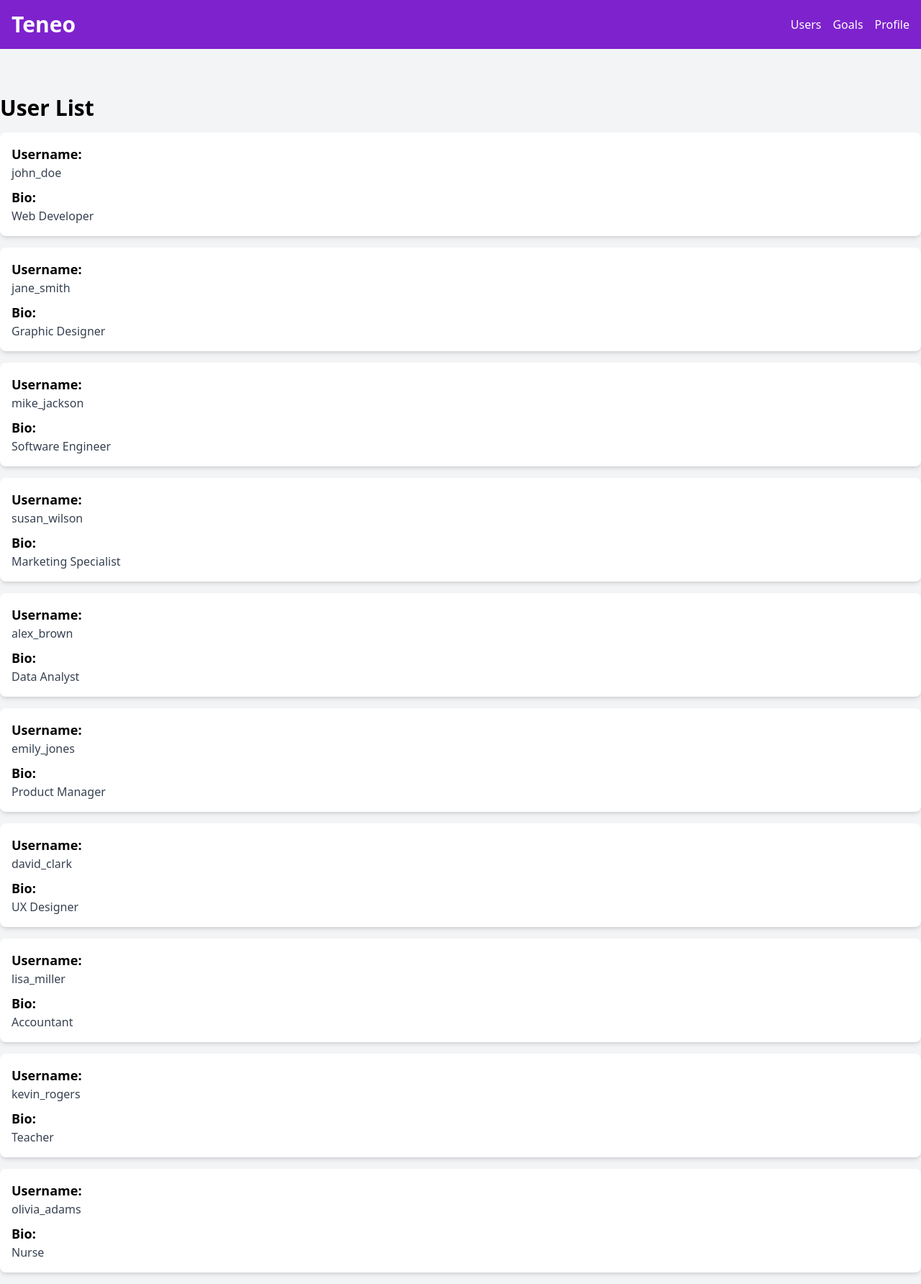
After one commit to georgelepsaya/teneo_dev, a FastAPI app: page /users in a window 1280 px wide. The commit adds this page. Shown: the whole page at 72% size. Run offline with FastAPI, Linux system fonts and the light colour scheme.

Commit message:
created pages

```diff
--- a/app/database.py
+++ b/app/database.py
@@ -1,6 +1,7 @@
 from sqlalchemy import create_engine
 from sqlalchemy.ext.declarative import declarative_base
 from sqlalchemy.orm import sessionmaker
+
 
 def get_db():
     db = SessionLocal()
@@ -8,6 +9,7 @@ def get_db():
         yield db
     finally:
         db.close()
+
 
 SQLALCHEMY_DATABASE_URL = "sqlite:///./sql_app.db"
 
--- a/app/main.py
+++ b/app/main.py
@@ -20,6 +20,6 @@ async def root(request: Request):
 
 @app.get("/users")
 async def users(request: Request, db: Session = Depends(get_db)):
-    users = db.query(models.User).all()
-    context = {"request": request, "users": users}
+    all_users = db.query(models.User).all()
+    context = {"request": request, "users": all_users}
     return templates.TemplateResponse("users.html", context)
--- a/app/static/css/output.css
+++ b/app/static/css/output.css
@@ -615,6 +615,10 @@ video {
   margin-bottom: 2rem;
 }
 
+.block {
+  display: block;
+}
+
 .flex {
   display: flex;
 }
@@ -825,6 +829,12 @@ video {
   box-shadow: var(--tw-ring-offset-shadow, 0 0 #0000), var(--tw-ring-shadow, 0 0 #0000), var(--tw-shadow);
 }
 
+.shadow-md {
+  --tw-shadow: 0 4px 6px -1px rgb(0 0 0 / 0.1), 0 2px 4px -2px rgb(0 0 0 / 0.1);
+  --tw-shadow-colored: 0 4px 6px -1px var(--tw-shadow-color), 0 2px 4px -2px var(--tw-shadow-color);
+  box-shadow: var(--tw-ring-offset-shadow, 0 0 #0000), var(--tw-ring-shadow, 0 0 #0000), var(--tw-shadow);
+}
+
 .transition {
   transition-property: color, background-color, border-color, text-decoration-color, fill, stroke, opacity, box-shadow, transform, filter, -webkit-backdrop-filter;
   transition-property: color, background-color, border-color, text-decoration-color, fill, stroke, opacity, box-shadow, transform, filter, backdrop-filter;
--- /dev/null
+++ b/app/templates/base.html
@@ -0,0 +1,27 @@
+<!DOCTYPE html>
+<html lang="en">
+<head>
+    <meta charset="UTF-8">
+    <meta name="viewport" content="width=device-width, initial-scale=1.0">
+    <title>Teneo</title>
+    <link href="{{ url_for('static', path='/css/output.css') }}" rel="stylesheet">
+</head>
+<body class="bg-gray-100 font-sans">
+
+    <header class="bg-purple-700 p-4 mb-16">
+        <nav class="container mx-auto flex items-center justify-between">
+            <h1><a href="/" class="text-white text-3xl font-semibold">Teneo</a></h1>
+            <ul class="flex space-x-4">
+                <li><a href="/users" class="text-white hover:text-blue-200">Users</a></li>
+                <li><a href="#" class="text-white hover:text-blue-200">Goals</a></li>
+                <li><a href="#" class="text-white hover:text-blue-200">Profile</a></li>
+            </ul>
+        </nav>
+    </header>
+
+    {% block content %}
+    <!-- Default content, can be empty -->
+    {% endblock %}
+
+</body>
+</html>
--- /dev/null
+++ b/app/templates/users.html
@@ -0,0 +1,22 @@
+<!-- users.html -->
+{% extends 'base.html' %}
+
+{% block title %}Users{% endblock %}
+
+{% block content %}
+<main class="container mx-auto mt-8">
+    <h1 class="text-3xl font-semibold mb-4">User List</h1>
+    <ul>
+        {% for user in users %}
+        <li class="mb-4">
+            <div class="bg-white rounded-lg p-4 shadow-md">
+                <strong class="block text-lg font-semibold">Username:</strong>
+                <span class="text-gray-700">{{ user.username }}</span>
+                <strong class="block text-lg font-semibold mt-2">Bio:</strong>
+                <p class="text-gray-700">{{ user.bio }}</p>
+            </div>
+        </li>
+        {% endfor %}
+    </ul>
+</main>
+{% endblock %}
```
Also changed, not shown: app/templates/index.html (+9 -26 lines), app/sql_app.db, sql_app.db (added).
